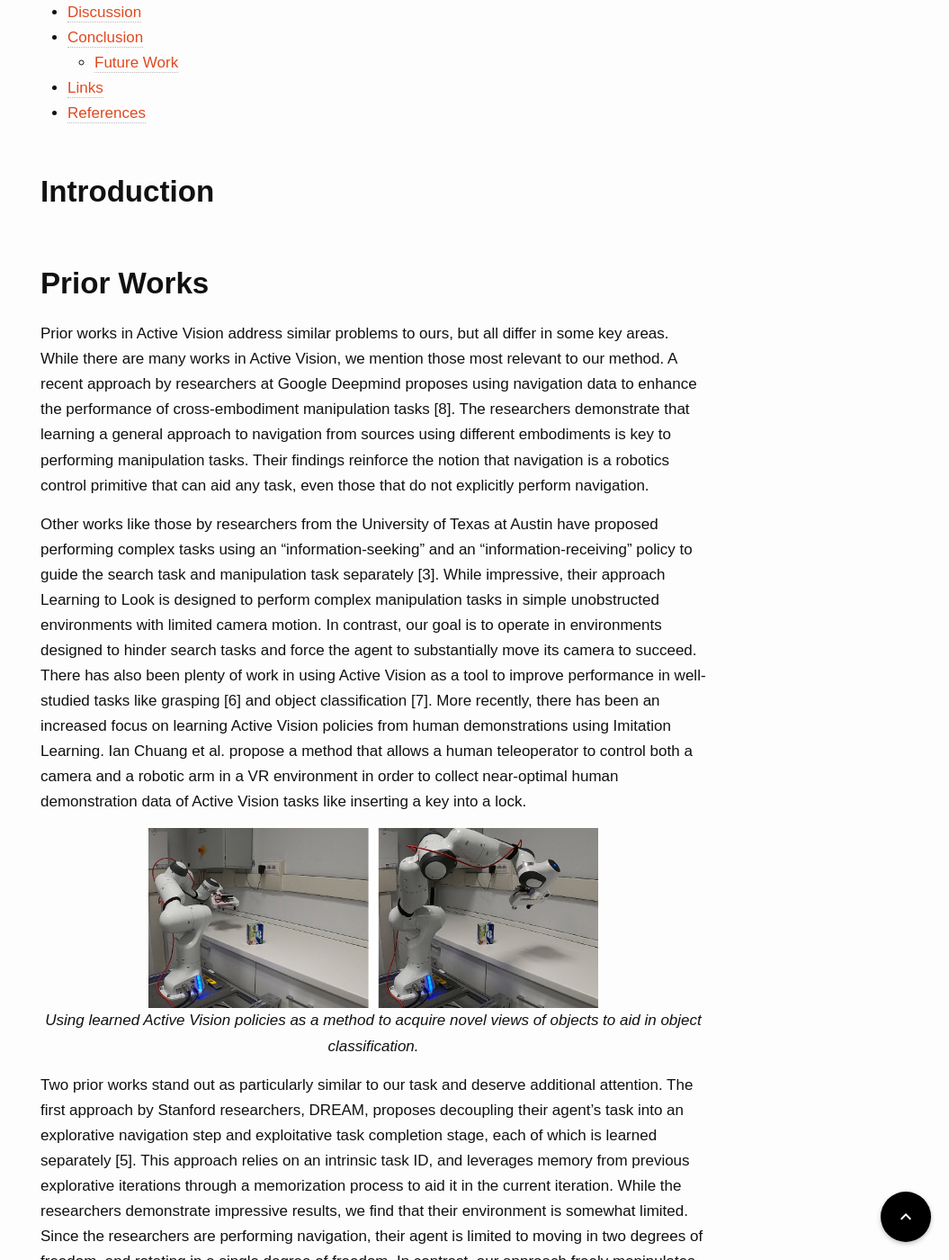
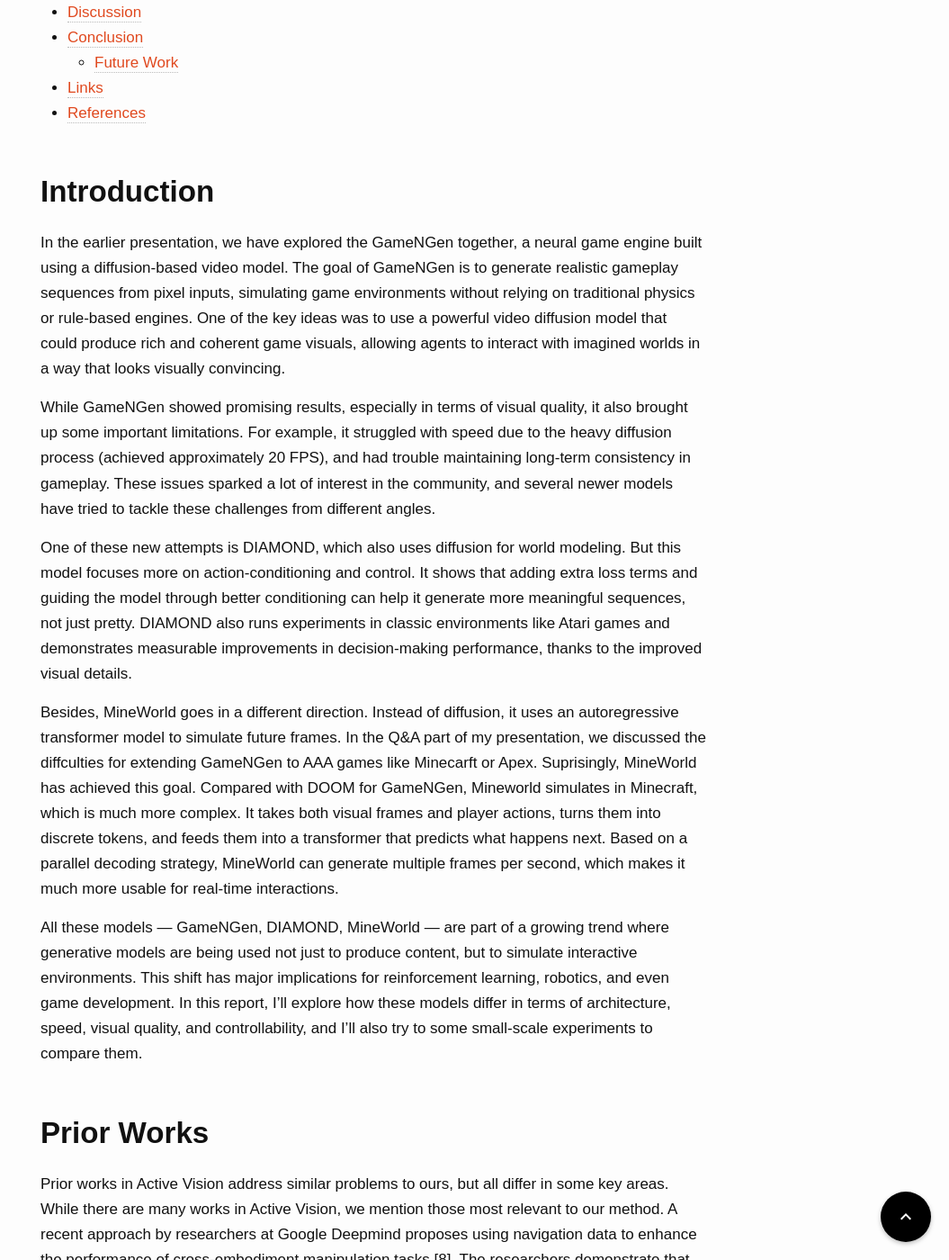
Before and after one commit to UCLAdeepvision/CS269-Projects-2025Spring, a Jekyll site: the page built from _posts/2025-06-10-student-19-GameEngine.md, in a window 1280 px wide and 1400 px high, scrolled down 866 px. Shown: the whole window at 90% size, without its empty margins (225-1280 px from the left). Built offline with Jekyll 4.4.1, drawn with Linux system fonts in a browser that asks for light colours; some web fonts are replaced; formulas are drawn with MathJax 3; comment, search, counter and statistics services are not loaded.

Commit message:
Update 2025-06-10-student-19-GameEngine.md

```diff
--- a/_posts/2025-06-10-student-19-GameEngine.md
+++ b/_posts/2025-06-10-student-19-GameEngine.md
@@ -36,7 +36,15 @@ their perception in cluttered or obstructed environments.
 {:toc}
 
 ## Introduction
+In the earlier presentation, we have explored the GameNGen together, a neural game engine built using a diffusion-based video model. The goal of GameNGen is to generate realistic gameplay sequences from pixel inputs, simulating game environments without relying on traditional physics or rule-based engines. One of the key ideas was to use a powerful video diffusion model that could produce rich and coherent game visuals, allowing agents to interact with imagined worlds in a way that looks visually convincing.
 
+While GameNGen showed promising results, especially in terms of visual quality, it also brought up some important limitations. For example, it struggled with speed due to the heavy diffusion process (achieved approximately 20 FPS), and had trouble maintaining long-term consistency in gameplay. These issues sparked a lot of interest in the community, and several newer models have tried to tackle these challenges from different angles.
+
+One of these new attempts is DIAMOND, which also uses diffusion for world modeling. But this model focuses more on action-conditioning and control. It shows that adding extra loss terms and guiding the model through better conditioning can help it generate more meaningful sequences, not just pretty. DIAMOND also runs experiments in classic environments like Atari games and demonstrates measurable improvements in decision-making performance, thanks to the improved visual details.
+
+Besides, MineWorld goes in a different direction. Instead of diffusion, it uses an autoregressive transformer model to simulate future frames. In the Q&A part of my presentation, we discussed the diffculties for extending GameNGen to AAA games like Minecarft or Apex. Suprisingly, MineWorld has achieved this goal. Compared with DOOM for GameNGen, Mineworld simulates in Minecraft, which is much more complex. It takes both visual frames and player actions, turns them into discrete tokens, and feeds them into a transformer that predicts what happens next. Based on a parallel decoding strategy, MineWorld can generate multiple frames per second, which makes it much more usable for real-time interactions.
+
+All these models — GameNGen, DIAMOND, MineWorld — are part of a growing trend where generative models are being used not just to produce content, but to simulate interactive environments. This shift has major implications for reinforcement learning, robotics, and even game development. In this report, I’ll explore how these models differ in terms of architecture, speed, visual quality, and controllability, and I’ll also try to some small-scale experiments to compare them.
 
 ## Prior Works
 
```
